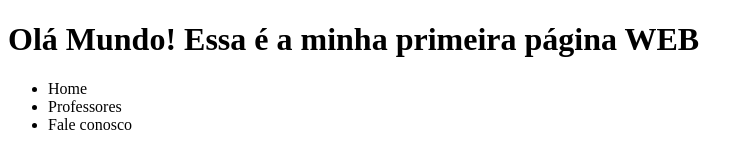
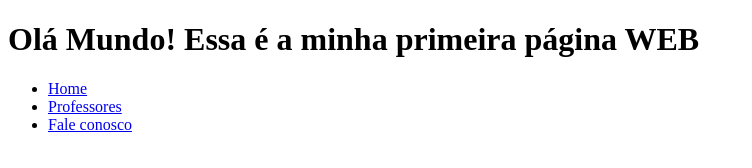
Before and after one commit to GabrielCiloe/Gabriel_html-Devaria, a plain HTML site: page index.html in a window 1280 px wide. Shown: the whole page, without its empty margins (0-752 px from the left). Drawn offline with Linux system fonts and the light colour scheme.

Commit message:
Commit header

```diff
--- a/index.html
+++ b/index.html
@@ -9,9 +9,9 @@
             <h1>Olá Mundo! Essa é a minha primeira página WEB</h1>
             <nav>
                 <ul>
-                    <li>Home</li>
-                    <li>Professores</li>
-                    <li>Fale conosco</li>
+                    <li><a href="index.html">Home</a></li>
+                    <li><a href="Professores.html">Professores</a></li>
+                    <li><a href="Fale_Conosco.html">Fale conosco</a></li>
                 </ul>
             </nav>
         </header>
```
